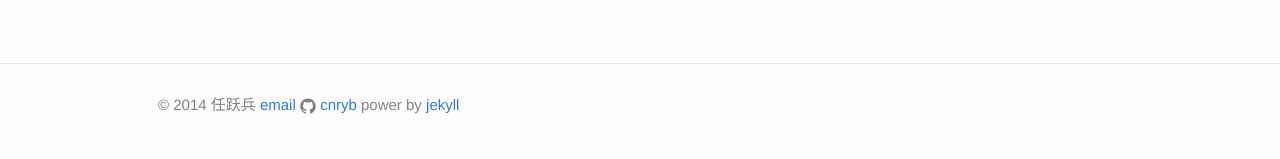
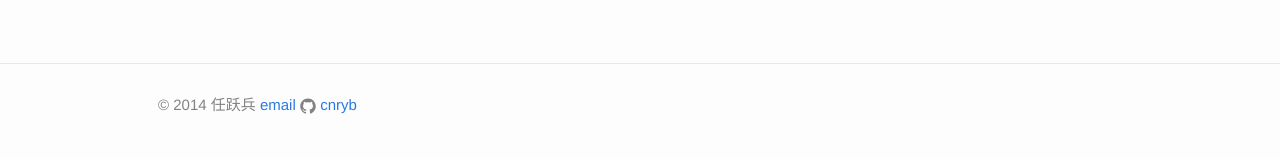
Before and after one commit to cnryb/cnryb.github.io, a Jekyll site: the page built from index.html, in a window 1280 px wide. Shown: the part 999-1158 px from the top of the page. Built offline with Jekyll 4.4.1, drawn with Linux system fonts in a browser that asks for light colours; nearby versions of some CDN libraries.

Commit message:
修改layout

```diff
--- a/_includes/footer.html
+++ b/_includes/footer.html
@@ -16,7 +16,7 @@
 		  <span class="username">{{ site.github_username }}</span>
 		</a>
 	    {% endif %}
-		power by <a href="http://jekyllrb.com/">jekyll</a>
+		<!-- power by <a href="http://jekyllrb.com/">jekyll</a> -->
 		<script>
 		  (function(i,s,o,g,r,a,m){i['GoogleAnalyticsObject']=r;i[r]=i[r]||function(){
 		  (i[r].q=i[r].q||[]).push(arguments)},i[r].l=1*new Date();a=s.createElement(o),
```
